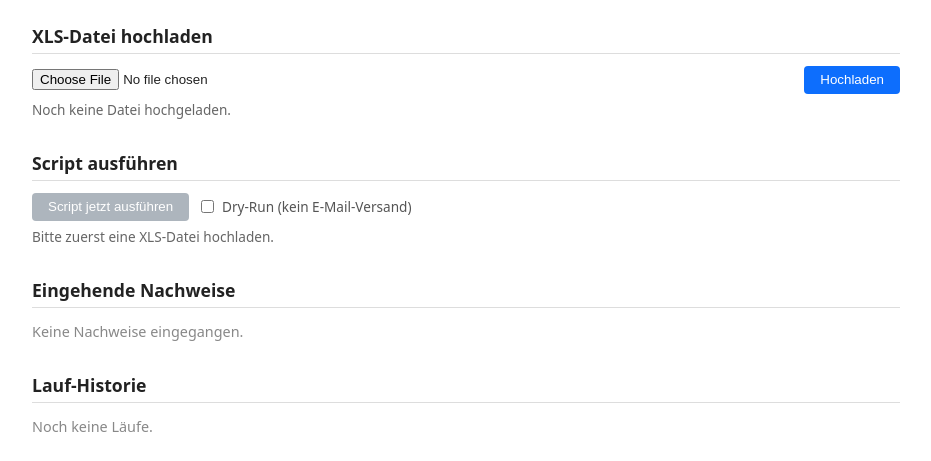
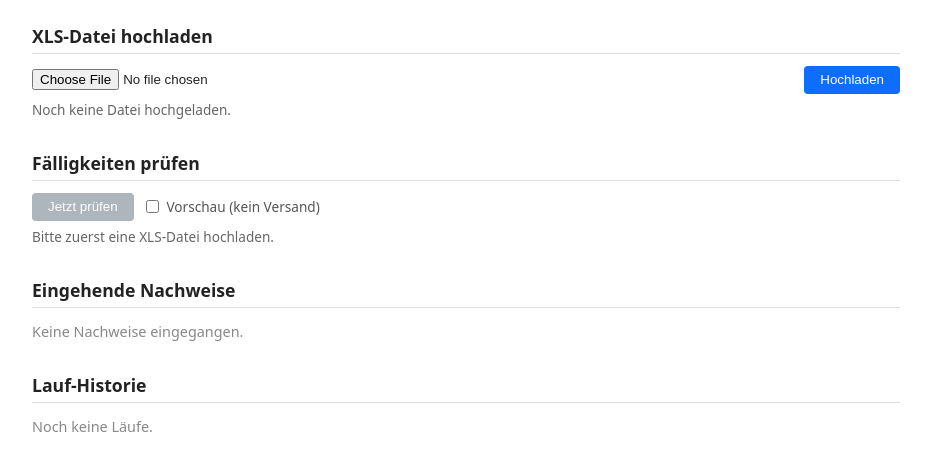
Before and after one commit to pipe3/u-checker, a Python web app: template web/templates/index.html in a window 1280 px wide. Shown: the part 108-569 px from the top of the page, without its empty margins (174-1105 px from the left). Run offline with Jinja, Linux system fonts and the light colour scheme; the template is opened without the code that fills it, so the values that code supplies are empty.

Commit message:
Feat: UI-Labels von technisch auf fachlich umbenennen (Issue #11)
Überschrift und Button im Abschnitt "Script ausführen" werden durch
fachgerechte Bezeichnungen ersetzt. Badge im Verlauf ebenfalls angepasst.

- <h2>: "Script ausführen" → "Fälligkeiten prüfen"
- Button: "Script jetzt ausführen" → "Jetzt prüfen"
- Checkbox: "Dry-Run (kein E-Mail-Versand)" → "Vorschau (kein Versand)"
- Badge im Verlauf: "dry-run" → "Vorschau"
- README: Kommentar "Dry-Run" → "Vorschau"

Co-Authored-By: Claude Sonnet 4.6 <noreply@anthropic.com>

```diff
--- a/web/templates/index.html
+++ b/web/templates/index.html
@@ -66,11 +66,11 @@
   </section>
 
   <section>
-    <h2>Script ausführen</h2>
+    <h2>Fälligkeiten prüfen</h2>
     <form action="/run" method="post">
-      <button type="submit" {% if not xls_vorhanden %}disabled{% endif %}>Script jetzt ausführen</button>
+      <button type="submit" {% if not xls_vorhanden %}disabled{% endif %}>Jetzt prüfen</button>
       <label class="dry-run">
-        <input type="checkbox" name="dry_run" value="1"> Dry-Run (kein E-Mail-Versand)
+        <input type="checkbox" name="dry_run" value="1"> Vorschau (kein Versand)
       </label>
     </form>
     {% if not xls_vorhanden %}
@@ -176,7 +176,7 @@
           <td>{{ run["gestartet_am"] | replace("T", " ") }}</td>
           <td class="status-{{ run['status'] }}">
             {{ run["status"] }}
-            {% if run["dry_run"] %}<span class="dry-run-badge">dry-run</span>{% endif %}
+            {% if run["dry_run"] %}<span class="dry-run-badge">Vorschau</span>{% endif %}
           </td>
           <td>{{ run["personen_gefunden"] if run["personen_gefunden"] is not none else "–" }}</td>
           <td>{{ run["emails_gesendet"] if run["emails_gesendet"] is not none else "–" }}</td>
```
Also changed, not shown: tests/test_web.py (+11 -0 lines), README.md.
